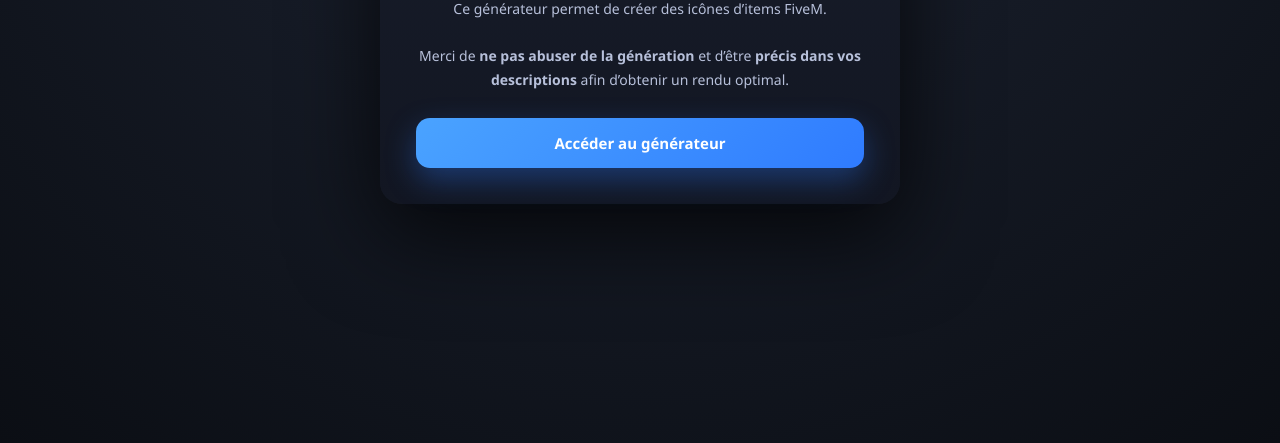
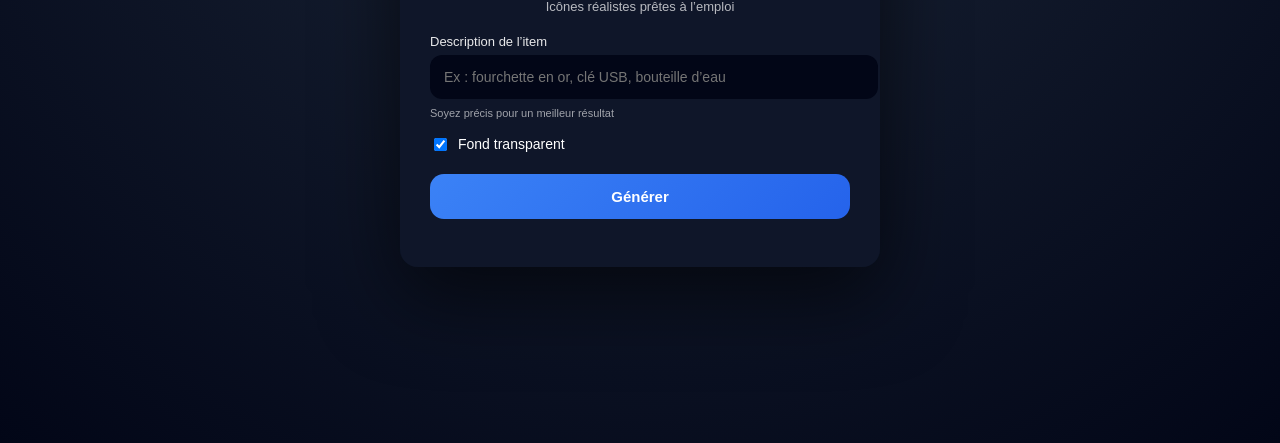
Before and after one commit to thetalymafr-design/mon-site-image, a website: page index.html in a window 1280 px wide. Shown: the part 357-800 px from the top of the page. Drawn offline with Linux system fonts and the light colour scheme.

Commit message:
Update index.html

```diff
--- a/index.html
+++ b/index.html
@@ -1,204 +1,191 @@
 <!DOCTYPE html>
 <html lang="fr">
 <head>
-<meta charset="UTF-8">
+  <meta charset="UTF-8" />
   <title>Générateur d’items FiveM</title>
+  <meta name="viewport" content="width=device-width, initial-scale=1.0" />
 
   <style>
-* {
-  box-sizing: border-box;
-  font-family: "Segoe UI", system-ui, -apple-system, sans-serif;
+    body {
+      margin: 0;
+      min-height: 100vh;
+      display: flex;
+      align-items: center;
+      justify-content: center;
+      background: radial-gradient(circle at top, #1e293b, #020617);
+      font-family: Arial, sans-serif;
+      color: white;
     }
 
-body {
-  background: radial-gradient(circle at top, #1f2636, #0b0e14);
-  height: 100vh;
-  margin: 0;
-  display: flex;
-  justify-content: center;
-  align-items: center;
-  color: #fff;
-}
-
-/* ===== BOUTONS ===== */
-.btn {
-  width: 100%;
-  padding: 15px;
-  border-radius: 14px;
-  border: none;
-  font-size: 15px;
-  font-weight: 600;
-  color: #fff;
-  cursor: pointer;
-  background: linear-gradient(135deg, #4aa3ff, #2f7bff);
-  box-shadow: 0 12px 30px rgba(47,123,255,.35);
-  transition: transform .15s ease, box-shadow .15s ease;
-}
-
-.btn:hover {
-  transform: translateY(-2px);
-  box-shadow: 0 16px 40px rgba(47,123,255,.5);
-}
-
-.btn:active {
-  transform: scale(.97);
-}
-
-/* ===== ACCUEIL ===== */
-#welcome {
-  position: fixed;
-  inset: 0;
-  background: radial-gradient(circle at top, #1f2636, #0b0e14);
-  display: flex;
-  justify-content: center;
-  align-items: center;
-  z-index: 10;
-}
-
-.welcome-card {
-  width: 520px;
-  padding: 36px;
-  border-radius: 22px;
-  background: linear-gradient(180deg, #171c29, #121622);
-  box-shadow: 0 30px 90px rgba(0,0,0,.75);
+    .card {
+      width: 420px;
+      background: rgba(15, 23, 42, 0.95);
+      border-radius: 18px;
+      padding: 30px;
       text-align: center;
-}
-
-.welcome-card h1 {
-  margin-bottom: 12px;
-}
-
-.welcome-card p {
-  color: #b7c0da;
-  font-size: 14px;
-  line-height: 1.7;
-  margin-bottom: 26px;
-}
-
-/* ===== GENERATEUR ===== */
-.card {
-  width: 460px;
-  padding: 32px;
-  border-radius: 22px;
-  background: linear-gradient(180deg, #171c29, #121622);
-  box-shadow: 0 25px 80px rgba(0,0,0,.7);
-  text-align: center;
+      box-shadow: 0 30px 80px rgba(0,0,0,0.6);
     }
 
     .avatar {
-  width: 96px;
-  height: 96px;
+      width: 90px;
+      height: 90px;
       border-radius: 50%;
-  border: 4px solid #2b3347;
-  margin-bottom: 14px;
+      margin: 0 auto 15px;
+      background: url("logo.png") center / cover no-repeat;
+      border: 4px solid rgba(255,255,255,0.1);
+    }
+
+    h1 {
+      margin: 10px 0;
+      font-size: 22px;
     }
 
     .subtitle {
-  color: #9aa4bf;
       font-size: 13px;
-  margin-bottom: 26px;
+      opacity: 0.7;
+      margin-bottom: 20px;
     }
 
-.field {
+    label {
+      display: block;
       text-align: left;
-  margin-bottom: 18px;
-}
-
-.label {
       font-size: 13px;
-  color: #c6cde5;
-  margin-bottom: 8px;
-  display: block;
+      margin-bottom: 6px;
+      opacity: 0.9;
     }
 
     input[type="text"] {
       width: 100%;
-  padding: 15px 16px;
-  border-radius: 14px;
-  border: 1px solid #2b3347;
-  background: #0f1322;
-  color: #fff;
+      padding: 14px;
+      border-radius: 12px;
+      border: none;
+      outline: none;
+      background: #020617;
+      color: white;
       font-size: 14px;
-  outline: none;
+      margin-bottom: 8px;
     }
 
     .hint {
       font-size: 11px;
-  color: #7f89a8;
-  margin-top: 6px;
+      opacity: 0.6;
+      text-align: left;
+      margin-bottom: 16px;
     }
 
-/* ===== CHECKBOX PRO ===== */
-.option {
+    .row {
       display: flex;
       align-items: center;
-  gap: 12px;
-  margin: 22px 0;
+      justify-content: space-between;
+      margin-bottom: 20px;
     }
 
-.option input {
-  width: 18px;
-  height: 18px;
-  accent-color: #4aa3ff;
+    .checkbox {
+      display: flex;
+      align-items: center;
+      gap: 8px;
+      font-size: 14px;
     }
 
-.status {
-  margin-top: 16px;
-  font-size: 13px;
+    button {
+      width: 100%;
+      padding: 14px;
+      border-radius: 14px;
+      border: none;
+      cursor: pointer;
+      background: linear-gradient(135deg, #3b82f6, #2563eb);
+      color: white;
+      font-size: 15px;
+      font-weight: bold;
+      transition: transform 0.2s ease, box-shadow 0.2s ease;
     }
 
-.error {
-  color: #ff6b6b;
+    button:hover {
+      transform: translateY(-2px);
+      box-shadow: 0 12px 25px rgba(59,130,246,0.4);
+    }
+
+    #result {
+      margin-top: 18px;
+    }
+
+    #result img {
+      max-width: 200px;
+      border-radius: 12px;
+      margin-top: 10px;
+    }
+
+    #error {
+      margin-top: 14px;
+      color: #f87171;
+      font-size: 13px;
+      display: none;
     }
   </style>
 </head>
 
 <body>
 
-<!-- ACCUEIL -->
-<div id="welcome">
-  <div class="welcome-card">
-    <h1>Bienvenue</h1>
-    <p>
-      Ce générateur permet de créer des icônes d’items FiveM.<br><br>
-      Merci de <strong>ne pas abuser de la génération</strong> et
-      d’être <strong>précis dans vos descriptions</strong>
-      afin d’obtenir un rendu optimal.
-    </p>
-    <button class="btn" onclick="enterSite()">Accéder au générateur</button>
+  <div class="card">
+    <div class="avatar"></div>
+
+    <h1>Générateur d’items FiveM</h1>
+    <div class="subtitle">Icônes réalistes prêtes à l’emploi</div>
+
+    <label>Description de l’item</label>
+    <input
+      id="prompt"
+      type="text"
+      placeholder="Ex : fourchette en or, clé USB, bouteille d’eau"
+    />
+    <div class="hint">Soyez précis pour un meilleur résultat</div>
+
+    <div class="row">
+      <div class="checkbox">
+        <input type="checkbox" id="transparent" checked />
+        <span>Fond transparent</span>
       </div>
     </div>
 
-<!-- GENERATEUR -->
-<div class="card">
-  <img src="/logo.png" class="avatar">
-  <h2>Générateur d’items FiveM</h2>
-  <div class="subtitle">Icônes réalistes prêtes à l’emploi</div>
+    <button onclick="generate()">Générer</button>
 
-  <div class="field">
-    <label class="label">Description de l’item</label>
-    <input type="text" id="prompt"
-      placeholder="Ex : fourchette en or, clé USB, bouteille d’eau">
-    <div class="hint">Soyez précis pour un meilleur résultat</div>
-  </div>
+    <div id="error">Le générateur est hors ligne contactez Atsar</div>
 
-  <div class="option">
-    <input type="checkbox" id="transparent" checked>
-    <label for="transparent">Fond transparent</label>
-  </div>
-
-  <button class="btn" onclick="generate()">Générer</button>
-
-  <div id="status" class="status error">Erreur génération</div>
+    <div id="result"></div>
   </div>
 
   <script>
-function enterSite() {
-  document.getElementById("welcome").style.display = "none";
+    async function generate() {
+      const errorEl = document.getElementById("error");
+      const resultEl = document.getElementById("result");
+      const prompt = document.getElementById("prompt").value;
+
+      errorEl.style.display = "none";
+      resultEl.innerHTML = "";
+
+      if (!prompt.trim()) return;
+
+      try {
+        const res = await fetch("/generate", {
+          method: "POST",
+          headers: { "Content-Type": "application/json" },
+          body: JSON.stringify({
+            prompt,
+            transparent: document.getElementById("transparent").checked
+          })
+        });
+
+        if (!res.ok) throw new Error("offline");
+
+        const data = await res.json();
+
+        if (!data.image) throw new Error("offline");
+
+        resultEl.innerHTML = `<img src="${data.image}" />`;
+
+      } catch (e) {
+        errorEl.style.display = "block";
       }
-
-function generate() {
-  // L’IA sera branchée plus tard
     }
   </script>
 
```
Lines whose indentation alone changed are shown as unchanged.
